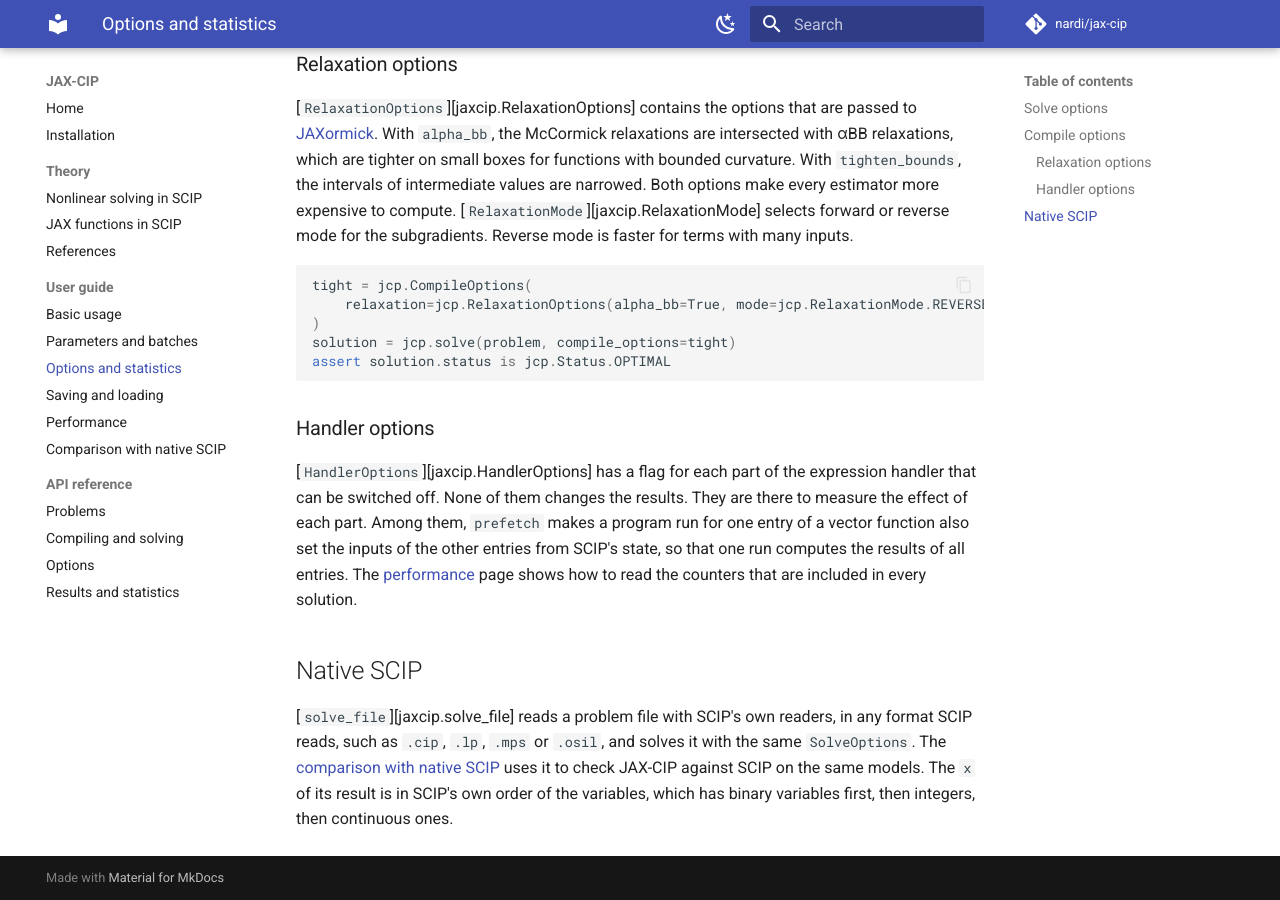
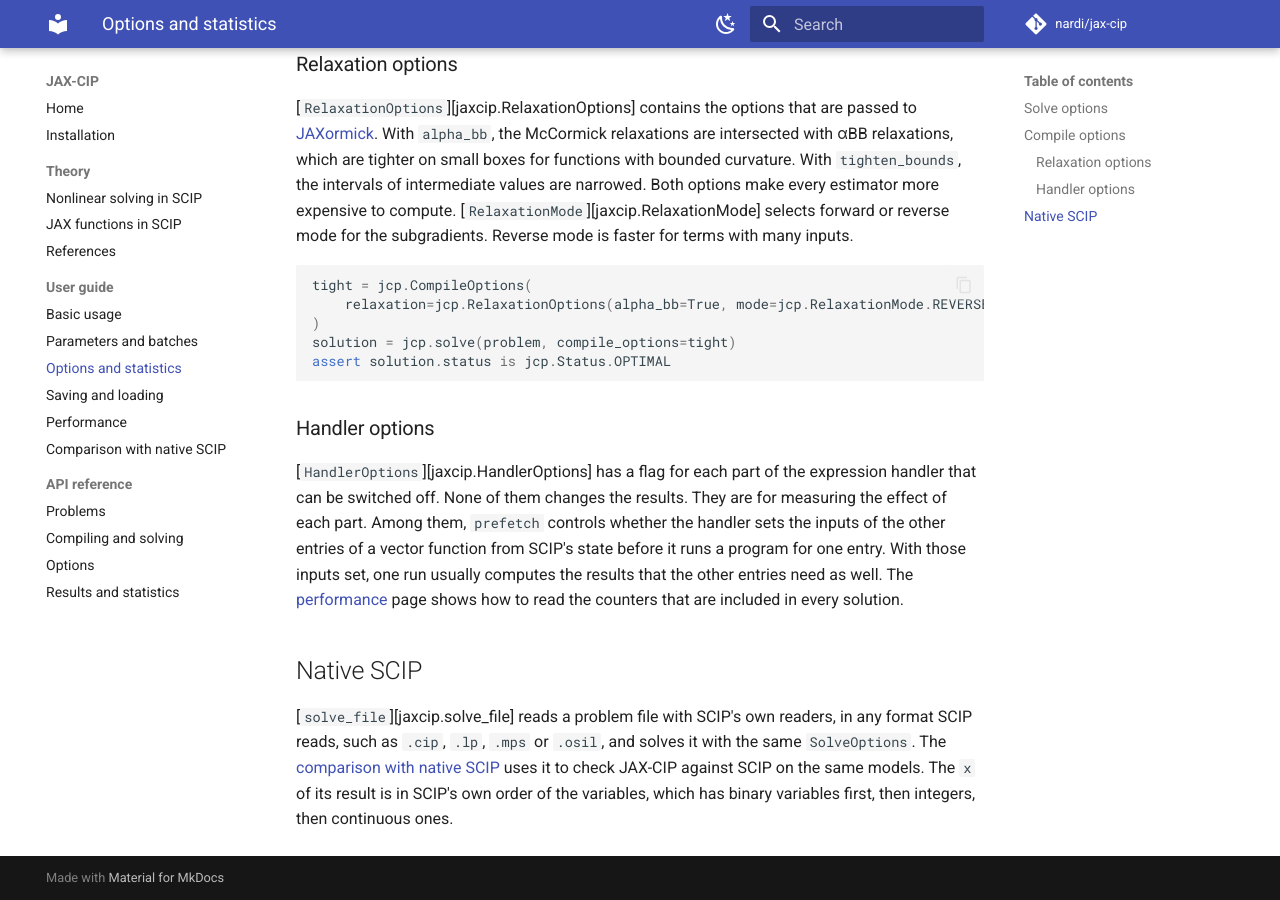
Before and after one commit to nardi/jax-cip, an MkDocs documentation site: the page built from docs/guide/options.md, in a window 1280 px wide and 900 px high, scrolled down 1314 px. Built offline with MkDocs 1.6.1 and Material for MkDocs 9.7.7, drawn with Linux system fonts in a browser that asks for light colours; comment, search, counter and statistics services are not loaded.

Commit message:
docs: Describe the prefetch switch by what it controls
The options guide now says that `prefetch` controls whether the handler sets the inputs of the other entries of a vector function before a program run, so that one run usually serves all entries. The SCIP theory page says that JAX-CIP extends SCIP with its plugins.

```diff
--- a/docs/guide/options.md
+++ b/docs/guide/options.md
@@ -79,11 +79,12 @@ assert solution.status is jcp.Status.OPTIMAL
 ### Handler options
 
 [`HandlerOptions`][jaxcip.HandlerOptions] has a flag for each part of the expression
-handler that can be switched off. None of them changes the results. They are there to
-measure the effect of each part. Among them, `prefetch` makes a program run for one
-entry of a vector function also set the inputs of the other entries from SCIP's state,
-so that one run computes the results of all entries. The [performance](performance.md)
-page shows how to read the counters that are included in every solution.
+handler that can be switched off. None of them changes the results. They are for
+measuring the effect of each part. Among them, `prefetch` controls whether the handler
+sets the inputs of the other entries of a vector function from SCIP's state before it
+runs a program for one entry. With those inputs set, one run usually computes the
+results that the other entries need as well. The [performance](performance.md) page
+shows how to read the counters that are included in every solution.
 
 ## Native SCIP
 
```
Also changed, not shown: docs/theory/scip.md (+2 -2 lines).
